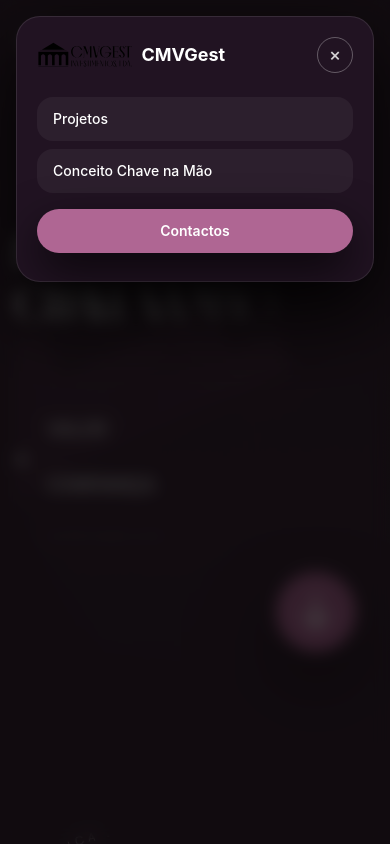
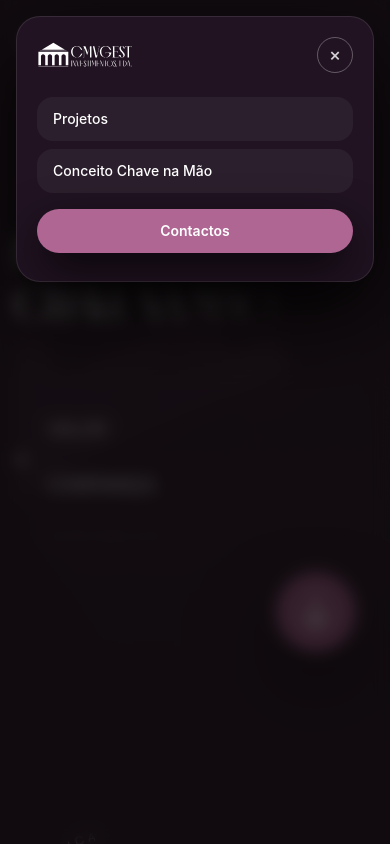
Before and after one commit to davdsm/CMVGest, a React (Vite) app: page / in a window 390 px wide. Both pictures are taken after a click on the button 346 px from the left and 40 px from the top of the page. Shown: the top 844 px of the page. Built offline with nearby package versions, Linux system fonts and the light colour scheme.

Commit message:
hamburger white

```diff
--- a/src/app/homepage/components/Navbar.tsx
+++ b/src/app/homepage/components/Navbar.tsx
@@ -129,13 +129,8 @@
                   <img
                     src="/logo.svg"
                     alt="CMVGest Logo"
-                    className="h-7 w-auto object-contain invert"
+                    className="h-7 w-auto object-contain"
                   />
-                  <span
-                    className="font-title text-[18px] font-bold leading-none text-white"
-                  >
-                    CMVGest
-                  </span>
                 </button>
                 <button
                   type="button"
```
